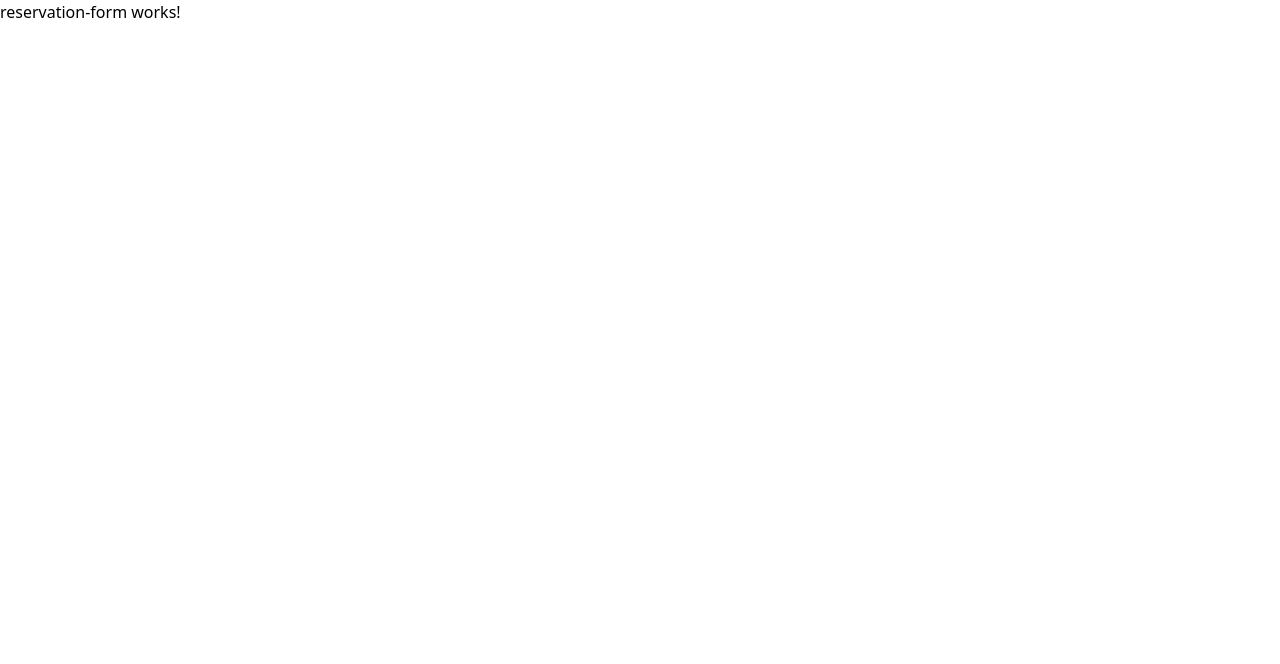
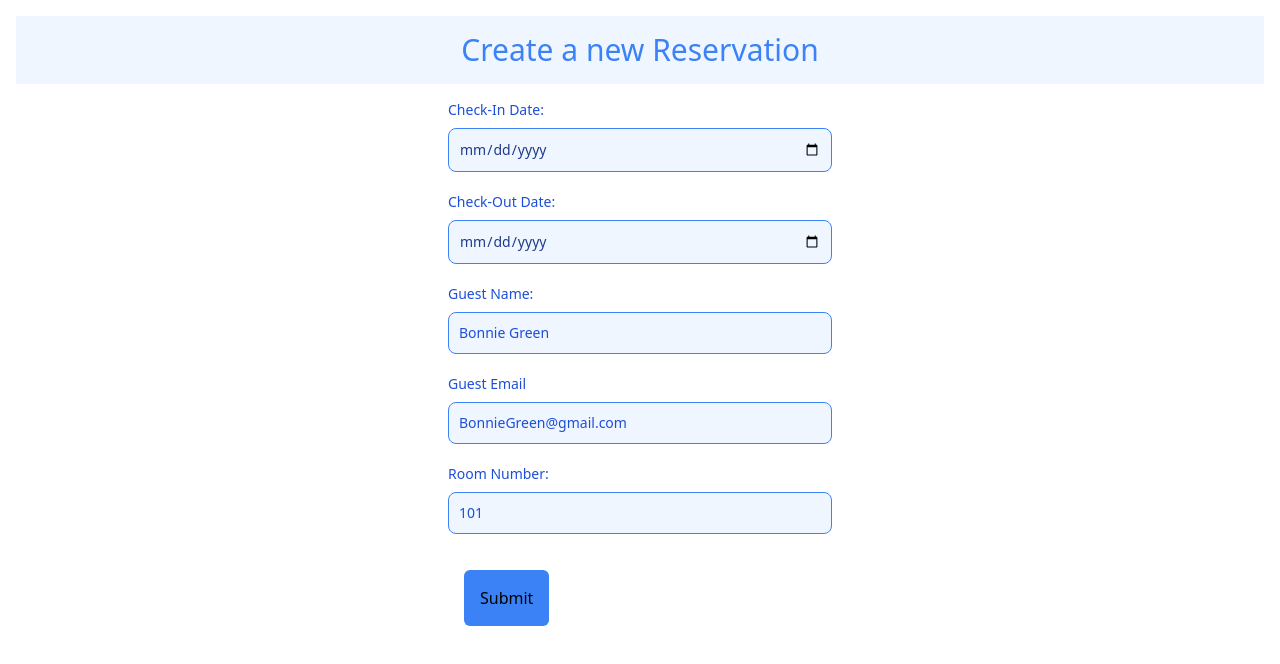
Before and after one commit to heshanu/angularHotelBooking, an Angular app: page /new in a window 1280 px wide. Shown: the top 664 px of the page. Built offline with nearby package versions, Linux system fonts and the light colour scheme.

Commit message:
implmented

```diff
--- a/src/app/app.module.ts
+++ b/src/app/app.module.ts
@@ -15,7 +15,6 @@ import { ReservationModule } from './module/reservation/reservation.module';
     AppRoutingModule,
     HomeModule,
     ReservationModule
-
   ],
   providers: [
     provideClientHydration()
--- a/src/app/module/reservation/reservation-form/reservation-form.component.html
+++ b/src/app/module/reservation/reservation-form/reservation-form.component.html
@@ -1 +1,93 @@
-<p>reservation-form works!</p>
+<h3 class="m-4 p-4 text-center text-blue-500 text-3xl bg-blue-50">Create a new Reservation</h3>
+
+<!-- <form [formGroup]="reservationForm" (ngSubmit)="onSubmit()">
+
+    <div class="row mb-3">
+        <div class="col">
+            <label class="form-label">Check-In Date:</label>
+            <input class="form-control" type="date" formControlName="checkInDate">
+            <small class="text-danger" *ngIf="reservationForm.get('checkInDate')?.invalid && reservationForm.get('checkInDate')?.touched">
+                Check-In Date is required.
+            </small>
+        </div>
+
+        <div class="col">
+            <label class="form-label">Check-Out Date:</label>
+            <input class="form-control" type="date" formControlName="checkOutDate">
+            <small class="text-danger" *ngIf="reservationForm.get('checkOutDate')?.invalid && reservationForm.get('checkOutDate')?.touched">
+                Check-Out Date is required.
+            </small>
+        </div>
+    </div>
+
+    <div class="row mb-3">
+        <div class="col">
+            <label class="form-label">Guest Name:</label>
+            <input class="form-control" type="text" formControlName="guestName">
+            <small class="text-danger" *ngIf="reservationForm.get('guestName')?.invalid && reservationForm.get('guestName')?.touched">
+                Guest Name is required.
+            </small>
+        </div>
+
+        <div class="col">
+            <label class="form-label">Guest Email:</label>
+            <input class="form-control" type="email" formControlName="guestEmail">
+            <small class="text-danger" *ngIf="reservationForm.get('guestEmail')?.invalid && reservationForm.get('guestEmail')?.touched">
+                Guest Email is required.
+            </small>
+        </div>
+    </div>
+
+    <div class="row mb-3">
+        <div class="col-3">
+            <label class="form-label">Room Number:</label>
+            <input class="form-control" type="number" formControlName="roomNumber">
+            <small class="text-danger" *ngIf="reservationForm.get('roomNumber')?.invalid && reservationForm.get('roomNumber')?.touched">
+                Room Number is required.
+            </small>
+        </div>
+    </div>
+
+    <button class="btn btn-primary" type="submit" [disabled]="reservationForm.invalid">Submit</button>
+</form> -->
+
+
+<form [formGroup]="reservationForm" (ngSubmit)="onSubmit()" class="max-w-sm mx-auto">
+    <div class="mb-5">
+      <label for="username-success" class="block mb-2 text-sm font-medium text-blue-700 blue:text-blue-500">Check-In Date:</label>
+      <input type="date" formControlName="checkInDate" class="bg-blue-50 border border-blue-500 text-blue-900 placeholder-blue-700 text-sm rounded-lg focus:ring-blue-500 focus:border-blue-500 block w-full p-2.5 dark:bg-blue-100 dark:border-blue-400" placeholder="Bonnie Green">
+      <p *ngIf="reservationForm.get('checkInDate')?.invalid && reservationForm.get('checkInDate')?.touched"  class="mt-2 text-sm text-red-600 dark:text-red-500">Check-In Date is required!</p>
+    </div>
+
+    <div class="mb-5">
+        <label for="username-success" class="block mb-2 text-sm font-medium text-blue-700 dark:text-blue-500">Check-Out Date:</label>
+        <input type="date" formControlName="checkOutDate" class="bg-blue-50 border border-blue-500 text-blue-900 placeholder-blue-700 text-sm rounded-lg focus:ring-blue-500 focus:border-blue-500 block w-full p-2.5 dark:bg-blue-100 dark:borderblue-400" placeholder="Bonnie Green">
+        <p *ngIf="reservationForm.get('checkOutDate')?.invalid && reservationForm.get('checkOutDate')?.touched"  class="mt-2 text-sm text-red-600 dark:text-red-500">Check-Out Date is required!</p>
+    </div>
+
+    <div class="mb-5">
+        <label for="username-success" class="block mb-2 text-sm font-medium text-blue-700 dark:text-blue-500">Guest Name:</label>
+        <input type="text" formControlName="guestName" class="bg-blue-50 border border-blue-500 text-blue-900 placeholder-blue-700 text-sm rounded-lg focus:ring-blue-500 focus:border-blue-500 block w-full p-2.5 dark:bg-blue-100 dark:border-blue-400" placeholder="Bonnie Green">
+        <p *ngIf="reservationForm.get('guestName')?.invalid && reservationForm.get('guestName')?.touched"  class="mt-2 text-sm text-red-600 dark:text-red-500">Guest name is required!</p>
+    </div>
+
+    <div class="mb-5">
+        <label for="username-success" class="block mb-2 text-sm font-medium text-blue-700 dark:text-blue-500">Guest Email</label>
+        <input type="text" formControlName="guestEmail" class="bg-blue-50 border border-blue-500 text-blue-900 placeholder-blue-700 text-sm rounded-lg focus:ring-blue-500 focus:border-blue-500 block w-full p-2.5 dark:bg-blue-100 dark:border-blue-400" placeholder="BonnieGreen@gmail.com">
+        <p *ngIf="reservationForm.get('guestName')?.invalid && reservationForm.get('guestEmail')?.touched"  class="mt-2 text-sm text-red-600 dark:text-red-500">Guest email is required!</p>
+    </div>
+
+    <div class="mb-5">
+        <label for="username-success" class="block mb-2 text-sm font-medium text-blue-700 dark:text-blue-500">Room Number:</label>
+        <input type="number" formControlName="roomNumber"
+        class="bg-blue-50 border border-blue-500 text-blue-900 placeholder-blue-700 text-sm rounded-lg focus:ring-blue-500 focus:border-blue-500 block w-full p-2.5 dark:bg-blue-100 dark:border-blue-400" placeholder="101"
+
+        [ngClass]="reservationForm.get('roomNumber')?.touched && reservationForm.get('roomNumber')?.invalid?
+        'ring-red-500 focus:border-red-500 block w-full p-2.5 dark:bg-red-100 dark:border-red-400'
+        :'bg-blue-50 border border-blue-500 text-blue-900 placeholder-blue-700 text-sm rounded-lg focus'" placeholder="101">
+
+        <p *ngIf="reservationForm.get('roomNumber')?.touched && reservationForm.get('roomNumber')?.invalid"  class="mt-2 text-sm text-red-600 dark:text-red-500">Guest room number is required!</p>
+    </div>
+
+    <button class="bg-blue-500 rounded-md p-4 m-4" type="submit" [disabled]="reservationForm.invalid">Submit</button>
+</form>
--- a/src/app/module/reservation/reservation-form/reservation-form.component.ts
+++ b/src/app/module/reservation/reservation-form/reservation-form.component.ts
@@ -1,10 +1,61 @@
-import { Component } from '@angular/core';
+import { Component, OnInit } from '@angular/core';
+import { FormBuilder, FormGroup, Validators } from '@angular/forms';
+import { ActivatedRoute, Router } from '@angular/router';
+import { Reservation } from '../../../model/reservation';
+import { ReservationService } from '../../../service/reservation/reservation.service';
 
 @Component({
   selector: 'app-reservation-form',
   templateUrl: './reservation-form.component.html',
   styleUrl: './reservation-form.component.css'
 })
-export class ReservationFormComponent {
+export class ReservationFormComponent implements OnInit{
 
-}
+  reservationForm: FormGroup = new FormGroup({});
+
+  constructor(
+    private formBuilder: FormBuilder,
+    private router: Router,
+    private activatedRoute: ActivatedRoute,
+    private reservationService:ReservationService){
+
+  }
+  ngOnInit(): void {
+    this.reservationForm = this.formBuilder.group({
+      checkInDate: ['', Validators.required],
+      checkOutDate: ['', Validators.required],
+      guestName: ['', Validators.required],
+      guestEmail: ['', [Validators.required, Validators.email]],
+      roomNumber: ['', Validators.required]
+    })
+
+    let id = this.activatedRoute.snapshot.paramMap.get('id');
+    if(id){
+      let reservatition=this.activatedRoute.snapshot.paramMap.get('id');
+
+      if(reservatition){
+
+       // this.reservationForm.patchValue(reservatition);
+      }
+    }
+
+  }
+
+  onSubmit() {
+    if(this.reservationForm.valid){
+    let reservation: Reservation = this.reservationForm.value;
+
+    alert('Form is valid');
+
+    this.router.navigate(['/list']);
+
+    }else{
+      alert('Form is invalid')
+    }
+    this.reservationForm.reset();
+  }
+
+
+
+
+  }
--- a/src/app/module/reservation/reservation.module.ts
+++ b/src/app/module/reservation/reservation.module.ts
@@ -4,6 +4,7 @@ import { CommonModule } from '@angular/common';
 import { ReservationRoutingModule } from './reservation-routing.module';
 import { ReservationFormComponent } from './reservation-form/reservation-form.component';
 import { ReservationListComponent } from './reservation-list/reservation-list.component';
+import { FormsModule, ReactiveFormsModule } from '@angular/forms';
 
 
 @NgModule({
@@ -13,7 +14,9 @@ import { ReservationListComponent } from './reservation-list/reservation-list.co
   ],
   imports: [
     CommonModule,
-    ReservationRoutingModule
+    ReservationRoutingModule,
+    FormsModule,
+    ReactiveFormsModule
   ]
 })
 export class ReservationModule { }
--- a/src/app/service/reservation/reservation.service.ts
+++ b/src/app/service/reservation/reservation.service.ts
@@ -1,9 +1,41 @@
 import { Injectable } from '@angular/core';
+import { Reservation } from '../../model/reservation';
 
 @Injectable({
   providedIn: 'root'
 })
 export class ReservationService {
 
+  private reservations:Reservation[]=[];
+
   constructor() { }
+
+  //curd
+  public getReservations():Reservation[]{
+    return this.reservations;
+  }
+
+  public getReservation(id:string):Reservation|undefined{
+    return this.reservations.find((res:any)=> res.id===id);
+  }
+
+  public addReservation(reservation:Reservation):void{
+    this.reservations.push(reservation);
+  }
+
+  public deleteReservation(id:string):void{
+    let index=this.reservations.findIndex((res:any)=>res.id===id);
+    this.reservations.splice(index,1);
+  }
+
+  public updateReservation(uploadReservation:Reservation):void{
+    let index=this.reservations.findIndex((res:any)=>res.id===uploadReservation.id);
+    this.reservations[index]=uploadReservation;
+
+
+
+  }
+
+
+
 }
```
